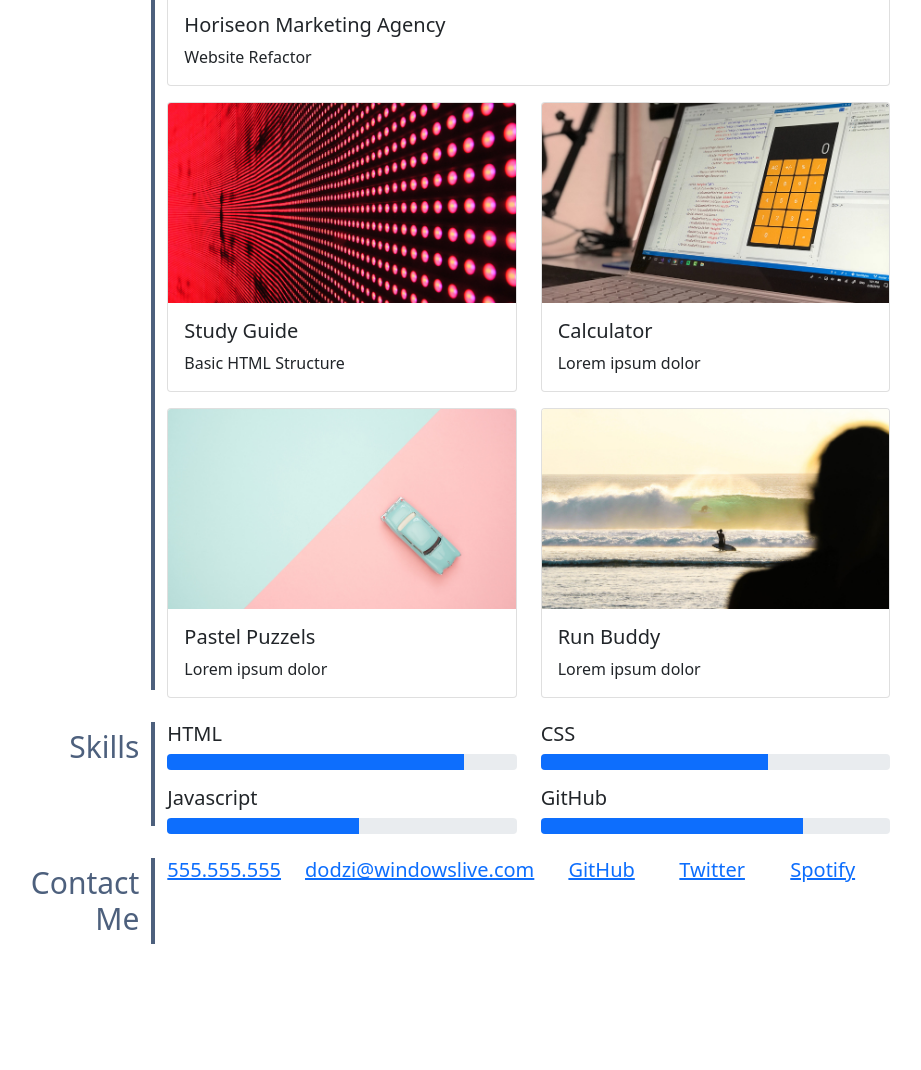
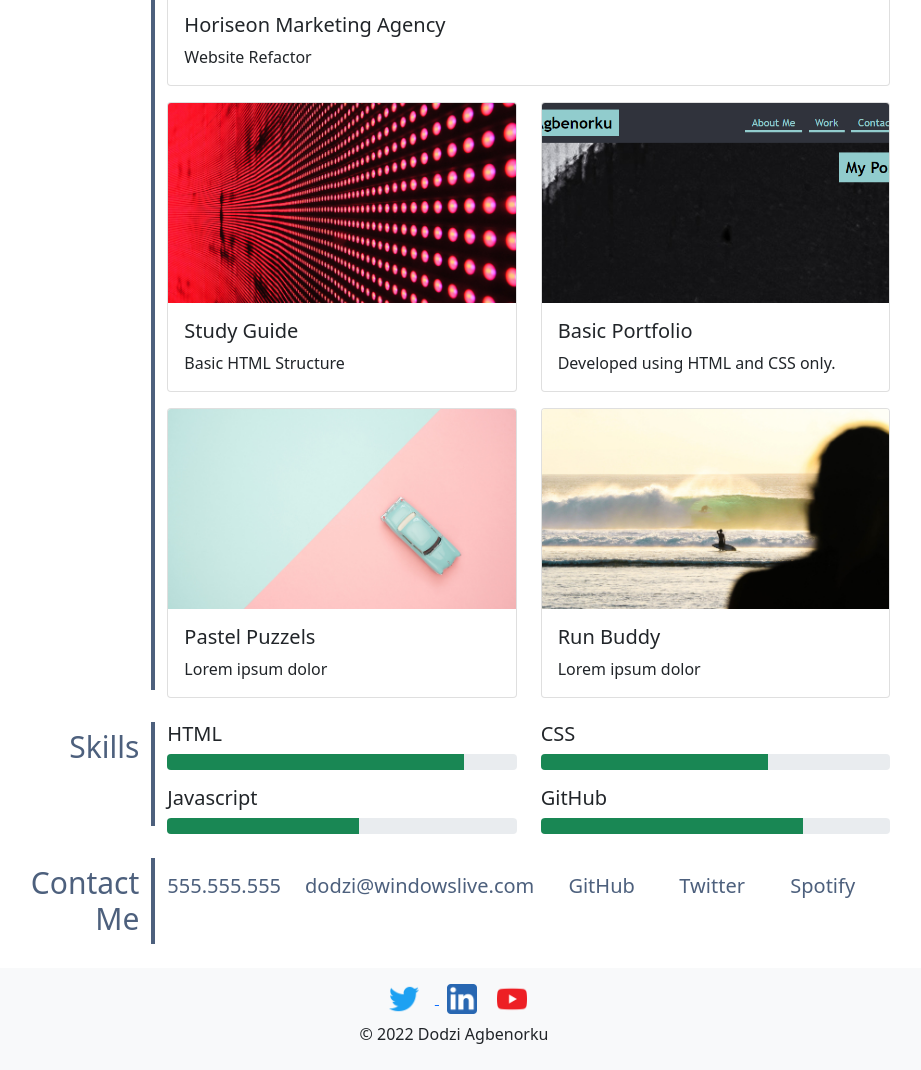
Before and after one commit to dodzikojo/Bootstrap-Portfolio, a plain HTML site: page index.html in a window 1280 px wide. Shown: the part 960-2030 px from the top of the page, without its empty margins (186-1107 px from the left). Before the commit the page ends 1912 px from the top, so only its background shows below. Drawn offline with nearby package versions, Linux system fonts and the light colour scheme.

Commit message:
Improvements to HTML, CSS and Readme

```diff
--- a/css/style.css
+++ b/css/style.css
@@ -20,11 +20,6 @@
         width: 95% !important;
         }
 
-        /* .title {
-        text-align: right;
-        justify-content: right;
-        border-bottom: 4px solid #4d607d;
-      } */
 }
 
 /* Medium devices (landscape tablets, 768px and up) */
@@ -117,10 +112,7 @@ nav.navbar.navbar-expand-lg.navbar-light.bg-light {
 
 #profile-image {
   object-fit: contain;
-  /* display: inline; */
-  /* position: relative; */
   width: 150px;
-  /* float: left; */
 }
 
 
@@ -129,9 +121,6 @@ nav.navbar.navbar-expand-lg.navbar-light.bg-light {
   color: black;
   padding: 5px 10px 5px 10px;
   font-size: 20px;
-  /* margin: 15px; */
-  /* position: absolute;
-  float: right; */
 }
 
 .workGridArea {
@@ -159,7 +148,30 @@ nav.navbar.navbar-expand-lg.navbar-light.bg-light {
     object-fit: cover;
 }
 
-.contact-info {
+.contact-info a {
   text-decoration: none;
   color: #4d607d !important;
 }
+
+.contact-info a:hover {
+    text-decoration: underline;
+    color: #4d607d !important;
+  }
+
+.link {
+    position: absolute;
+    top: 0;
+    left: 0;
+    width: 100%;
+    height: 100%;
+    z-index: 100;
+  }
+
+  .social-img {
+    width: 30px;
+  }
+
+  .primary-link:hover {
+    color: black !important;
+    border: 2px solid black;
+  }
--- a/index.html
+++ b/index.html
@@ -22,11 +22,11 @@
               </button>
               <div class="collapse navbar-collapse" id="navbarNavAltMarkup">
                 <div class="navbar-nav ms-auto">
-                  <a class="nav-link" href="#aboutDetail">About Me</a>
-                  <a class="nav-link" href="#workDetail">Work</a>
-                  <a class="nav-link" href="#skillDetail">Skills</a>
-                  <a class="nav-link" href="#contactDetail">Contact Me</a>
-                  <a class="nav-link" href="#" target="_blank">Resume</a>
+                  <a class="primary-link nav-link" href="#aboutDetail">About Me</a>
+                  <a class="primary-link nav-link" href="#workDetail">Work</a>
+                  <a class="primary-link nav-link" href="#skillDetail">Skills</a>
+                  <a class="primary-link nav-link" href="#contactDetail">Contact Me</a>
+                  <a class="primary-link nav-link" href="#" target="_blank">Resume</a>
                 </div>
               </div>
             </div>
@@ -50,7 +50,6 @@
         <section class="page-section row" id="aboutHeading">
           <h2 class="title col-xs-12 col-sm-12 col-md-3 col-lg-2 col-xl-2">About Me</h2>
           <div class="detail col-xs-12 col-sm-12 col-md-9 col-lg-10 col-xl-10" id="aboutDetail">
-            <!-- <img id="profile-image" src="./images/profile-image.jpg"> -->
             <p class="about-text">Lorem ipsum dolor sit amet, consectetur adipiscing elit, sed do eiusmod tempor incididunt ut labore et dolore magna aliqua. Ut enim ad minim veniam, quis nostrud exercitation ullamco laboris nisi ut aliquip ex ea commodo consequat. Duis aute irure dolor in reprehenderit in voluptate velit esse cillum dolore eu fugiat nulla pariatur. Excepteur sint occaecat cupidatat non proident, sunt in culpa qui officia deserunt mollit anim id est laborum.</p>
             <br>
             <p  class="about-text">Ipsum faucibus vitae aliquet nec ullamcorper. Eros in cursus turpis massa. Diam vel quam elementum pulvinar etiam non. Vitae justo eget magna fermentum. Mi bibendum neque egestas congue quisque egestas diam. Tempor orci eu lobortis elementum nibh tellus molestie nunc non. Bibendum est ultricies integer quis auctor elit sed vulputate. Velit scelerisque in dictum non</p>
@@ -63,7 +62,8 @@
           <h2 class="title col-xs-12 col-sm-12 col-md-3 col-lg-2 col-xl-2">Work</h2>
           <div class="detail col-xs-12 col-sm-12 col-md-9 col-lg-10 col-xl-10" id="">
 
-              <div class="card mb-3">
+              <div class="primary-link card mb-3">
+                <a class="link" target="_blank" href="https://github.com/dodzikojo/marketing-agency-website-code-refactor"></a>
                 <img src="/images/post-refactor.png" class="card-img-top featured-card-img" alt="...">
                 <div class="card-body">
                   <h5 class="card-title">Horiseon Marketing Agency</h5>
@@ -72,7 +72,8 @@
               </div>
                  <div class="row">
                     <div class="col-xs-12 col-sm-12 col-md-6 col-lg-6">
-                        <div class="card">
+                        <div class="primary-link card">
+                            <a class="link" target="_blank" href="https://github.com/dodzikojo/prework-study-guide"></a>
                             <img src="/images/02-portfolio-1.jpg" class="work-img card-img-top" alt="...">
                             <div class="card-body">
                               <h5 class="card-title">Study Guide</h5>
@@ -81,18 +82,20 @@
                         </div>
                     </div>
                     <div class="col-xs-12 col-sm-12 col-md-6 col-lg-6">
-                        <div class="card">
-                            <img src="/images/02-portfolio-2.jpg" class="work-img card-img-top" alt="...">
+                        <div class="primary-link card">
+                            <a class="link" target="_blank" href="https://github.com/dodzikojo/portfolio"></a>
+                            <img src="/images/portfolio.png" class="work-img card-img-top" alt="...">
                             <div class="card-body">
-                              <h5 class="card-title">Calculator</h5>
-                              <p class="card-text">Lorem ipsum dolor</p>
+                              <h5 class="card-title">Basic Portfolio</h5>
+                              <p class="card-text">Developed using HTML and CSS only.</p>
                             </div>
                         </div>
                     </div>
                 </div>
                 <div class="row mt-3">
                     <div class="col-xs-12 col-sm-12 col-md-6 col-lg-6">
-                        <div class="card">
+                        <div class="primary-link card">
+                            <a class="link" target="_blank" href="#"></a>
                             <img src="/images/02-portfolio-3.jpg" class="work-img card-img-top" alt="...">
                             <div class="card-body">
                               <h5 class="card-title">Pastel Puzzels</h5>
@@ -101,7 +104,8 @@
                         </div>
                     </div>
                     <div class="col-xs-12 col-sm-12 col-md-6 col-lg-6">
-                        <div class="card">
+                        <div class="primary-link card">
+                            <a class="link" target="_blank" href="#"></a>
                             <img src="/images/02-portfolio-4.jpg" class="work-img card-img-top" alt="...">
                             <div class="card-body">
                               <h5 class="card-title">Run Buddy</h5>
@@ -122,25 +126,25 @@
                 <div class="mb-3 col-xs-12 col-sm-12 col-md-4 col-lg-6 col-xl-6">
                     <h5>HTML</h5>
                     <div class="progress">
-                        <div class="progress-bar progress-bar-animated" role="progressbar" aria-valuenow="85" aria-valuemin="0" aria-valuemax="100" style="width: 85%"></div>
+                        <div class="progress-bar progress-bar-animated bg-success" role="progressbar" aria-valuenow="85" aria-valuemin="0" aria-valuemax="100" style="width: 85%"></div>
                       </div>
                 </div>
                 <div class="mb-3 col-xs-12 col-sm-12 col-md-4 col-lg-6 col-xl-6">
                     <h5>CSS</h5>
                     <div class="progress">
-                        <div class="progress-bar  progress-bar-animated" role="progressbar" aria-valuenow="65" aria-valuemin="0" aria-valuemax="100" style="width: 65%"></div>
+                        <div class="progress-bar  progress-bar-animated bg-success" role="progressbar" aria-valuenow="65" aria-valuemin="0" aria-valuemax="100" style="width: 65%"></div>
                       </div>
                 </div>
                 <div class="col-xs-12 col-sm-12 col-md-4 col-lg-6 col-xl-6">
                     <h5>Javascript</h5>
                     <div class="progress">
-                        <div class="progress-bar progress-bar-animated" role="progressbar" aria-valuenow="55" aria-valuemin="0" aria-valuemax="100" style="width: 55%"></div>
+                        <div class="progress-bar progress-bar-animated bg-success" role="progressbar" aria-valuenow="55" aria-valuemin="0" aria-valuemax="100" style="width: 55%"></div>
                       </div>
                 </div>
                 <div class="col-xs-12 col-sm-12 col-md-4 col-lg-6 col-xl-6">
                     <h5>GitHub</h5>
                     <div class="progress">
-                        <div class="progress-bar progress-bar-animated" role="progressbar" aria-valuenow="75" aria-valuemin="0" aria-valuemax="100" style="width: 75%"></div>
+                        <div class="progress-bar progress-bar-animated bg-success" role="progressbar" aria-valuenow="75" aria-valuemin="0" aria-valuemax="100" style="width: 75%"></div>
                       </div>
                 </div>
             </div>
@@ -151,8 +155,8 @@
         <!-- contact -->
         <section class="page-section contact row mt-4" id="contact">
           <h2 class="title col-xs-12 col-sm-12 col-md-3 col-lg-2 col-xl-2">Contact Me</h2>
-          <div class="row detail col-xs-12 col-sm-12 col-md-9 col-lg-10 col-xl-10" id="contactDetail">
-            <h5 class="text-center col" id="phoneNumber"><a href="#">555.555.555</a></h5>
+          <div class="pt-3 row detail col-xs-12 col-sm-12 col-md-9 col-lg-10 col-xl-10" id="contactDetail">
+            <h5 class="contact-info text-center col" id="phoneNumber"><a href="#">555.555.555</a></h5>
             <h5 class="contact-info text-center col" id="emailAddress"><a href="mailto:dodzi@windowslive.com">dodzi@windowslive.com</a></h5>
             <h5 class="contact-info text-center col" id="github"><a class="" target="_blank" href="https://github.com/dodzikojo">GitHub</a></h5>
             <h5 class="contact-info text-center col" id="twitter"><a target="_blank" href="https://twitter.com/dodzi_">Twitter</a></h5>
@@ -161,6 +165,17 @@
         </section>
 
       </main>
+      <footer class="text-center mt-3 bg-light pt-2 pb-2">
 
+        <div>
+
+            <a class="" target="_blank" href="https://twitter.com/dodzi_"><img class="m-2 mx-3 social-img" src="/images/twitter.png" alt="twitter-social"> </a>
+            <a class="" target="_blank" href="https://www.linkedin.com/in/dodziagbenorku/"><img class="m-2 social-img" src="/images/linkedin.png" alt="twitter-social"></a>
+            <a class="" target="_blank" href="https://www.youtube.com/"><img class="m-2 social-img" src="/images/youtube.png" alt="twitter-social"></a>
+        </div>
+        <p>
+            &copy; 2022 Dodzi Agbenorku
+        </p>
+    </footer>
 </body>
 </html>
```
Also changed, not shown: images/linkedin.png (added), images/portfolio.png (added), images/preview.png, images/twitter.png (added), images/youtube.png (added), 1 other file.
